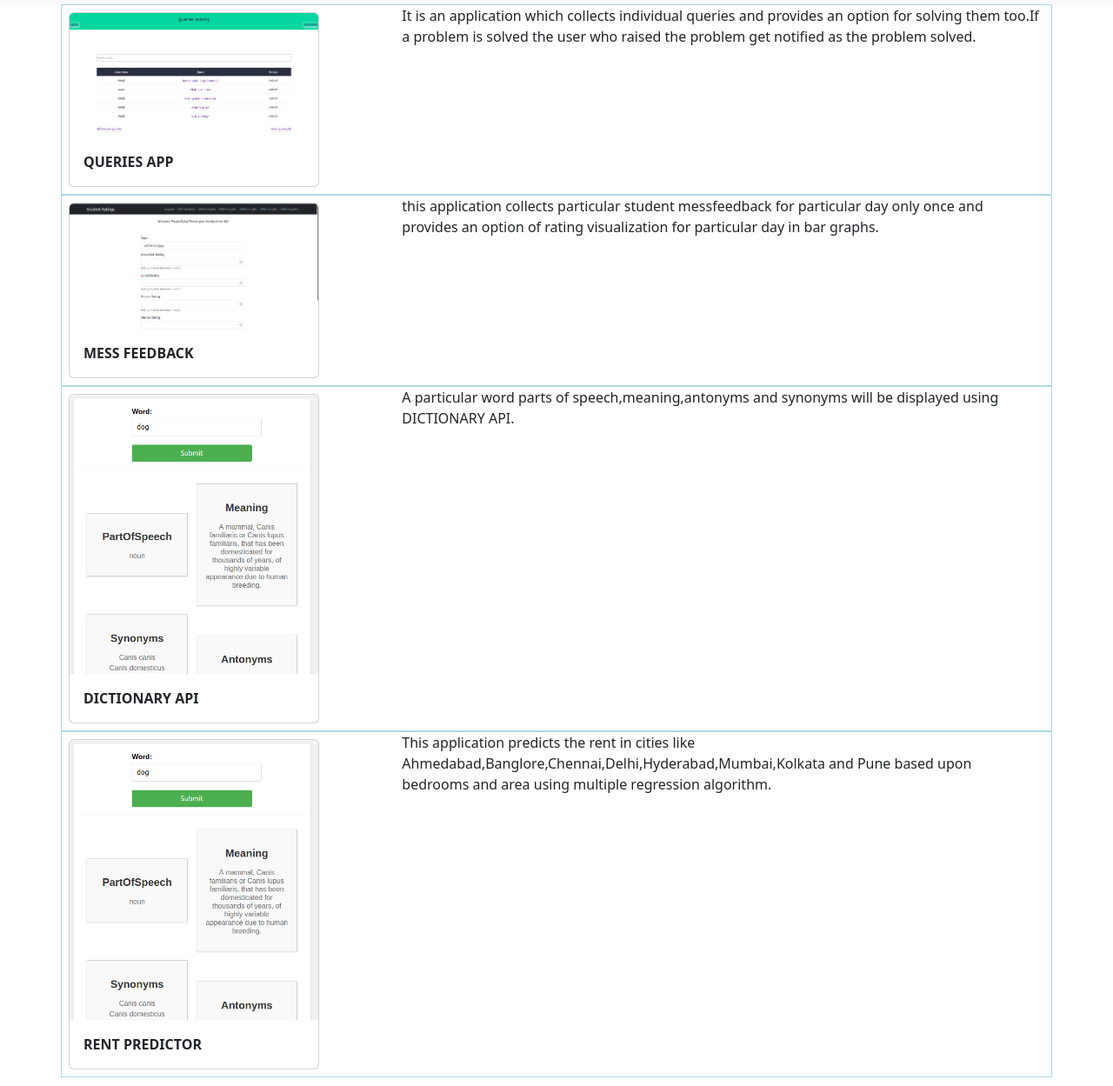
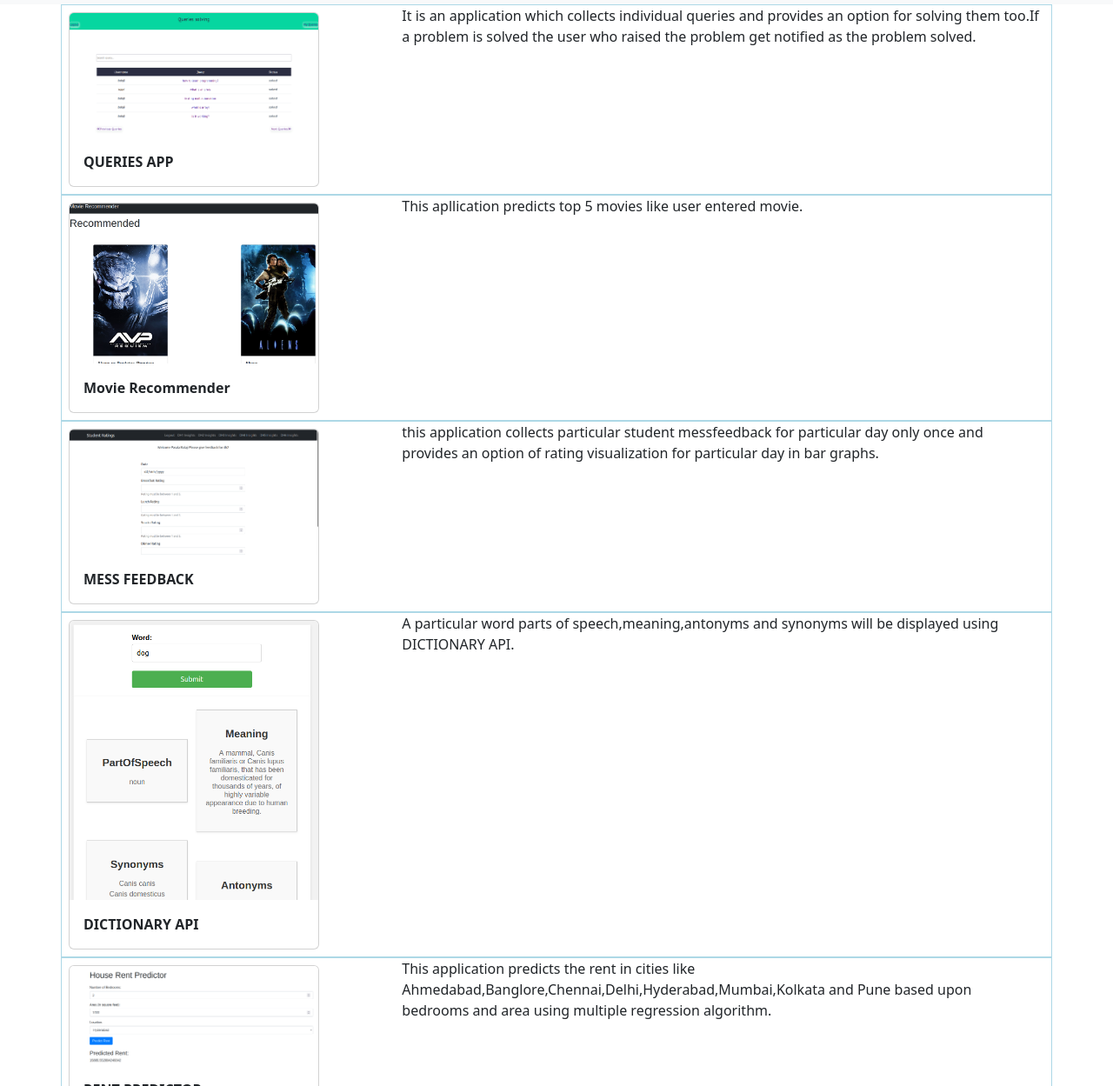
Before and after one commit to pasalabalaji/portfoliobalajipasala, a plain HTML site: page projects.html in a window 1280 px wide. Shown: the part 51-1300 px from the top of the page at 87% size. Drawn offline with Linux system fonts and the light colour scheme.

Commit message:
new commit

```diff
--- a/projects.html
+++ b/projects.html
@@ -9,7 +9,7 @@
 
      </script>
      <style>
-        .box1,.box2,.box3,.box4{
+        .box1,.box2,.box3,.box4,.box5{
               border: 1px solid lightblue;
         }
 
@@ -56,6 +56,19 @@
             It is an application which collects individual queries and provides an option for solving them too.If a problem is solved the user who raised the problem get notified as the problem solved.
         </div>
     </div>
+    <div class="row box5" >
+      <div class="col-sm-4 d-flex p-2">
+          <div class="card" style="width: 18rem;" >
+              <a href="#"><img class="card-img-top" src="project5.png" alt="Card image cap"></a>
+              <div class="card-body">
+                <b>Movie Recommender</b>
+              </div>
+          </div>
+      </div>
+      <div class="col-sm-8" style="word-wrap: break-word;">
+        This apllication predicts top 5 movies like user entered movie.
+     </div>
+  </div>
     <div class="row box2">
         <div class="col-sm-4 d-flex p-2">
             <div class="card" style="width: 18rem;" >
@@ -83,10 +96,10 @@
        </div>
     </div>
 
-    <div class="row box3" >
+    <div class="row box4" >
       <div class="col-sm-4 d-flex p-2">
           <div class="card" style="width: 18rem;" >
-              <a href="#"><img class="card-img-top" src="project3.png" alt="Card image cap"></a>
+              <a href="#"><img class="card-img-top" src="project4.png" alt="Card image cap"></a>
               <div class="card-body">
                 <b>RENT PREDICTOR</b>
               </div>
@@ -96,6 +109,8 @@
         This application predicts the rent in cities like Ahmedabad,Banglore,Chennai,Delhi,Hyderabad,Mumbai,Kolkata and Pune based upon bedrooms and area using multiple regression algorithm.
       </div>
   </div>
+
+
 </div>
 
 </body>
```
Also changed, not shown: project5.png (added).
